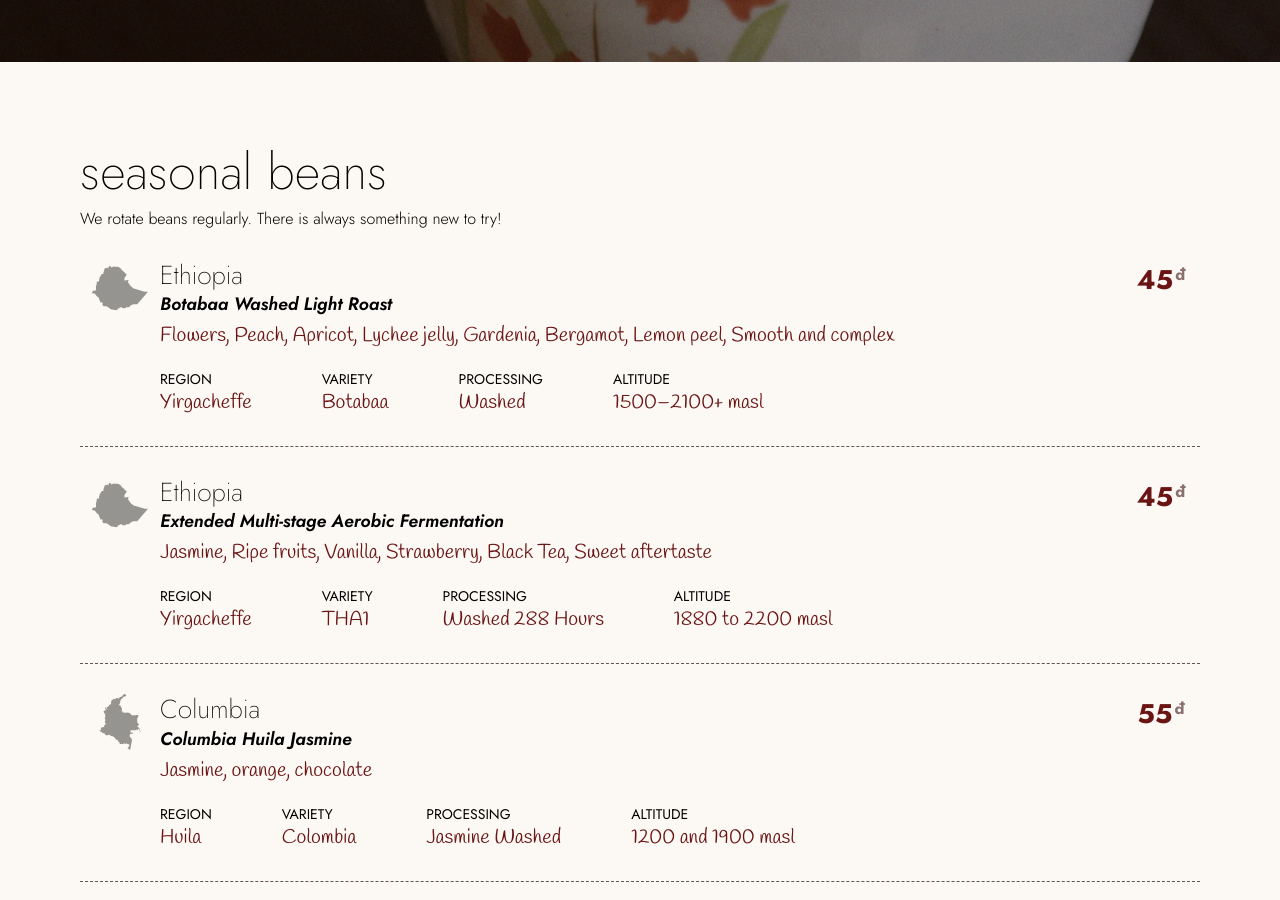
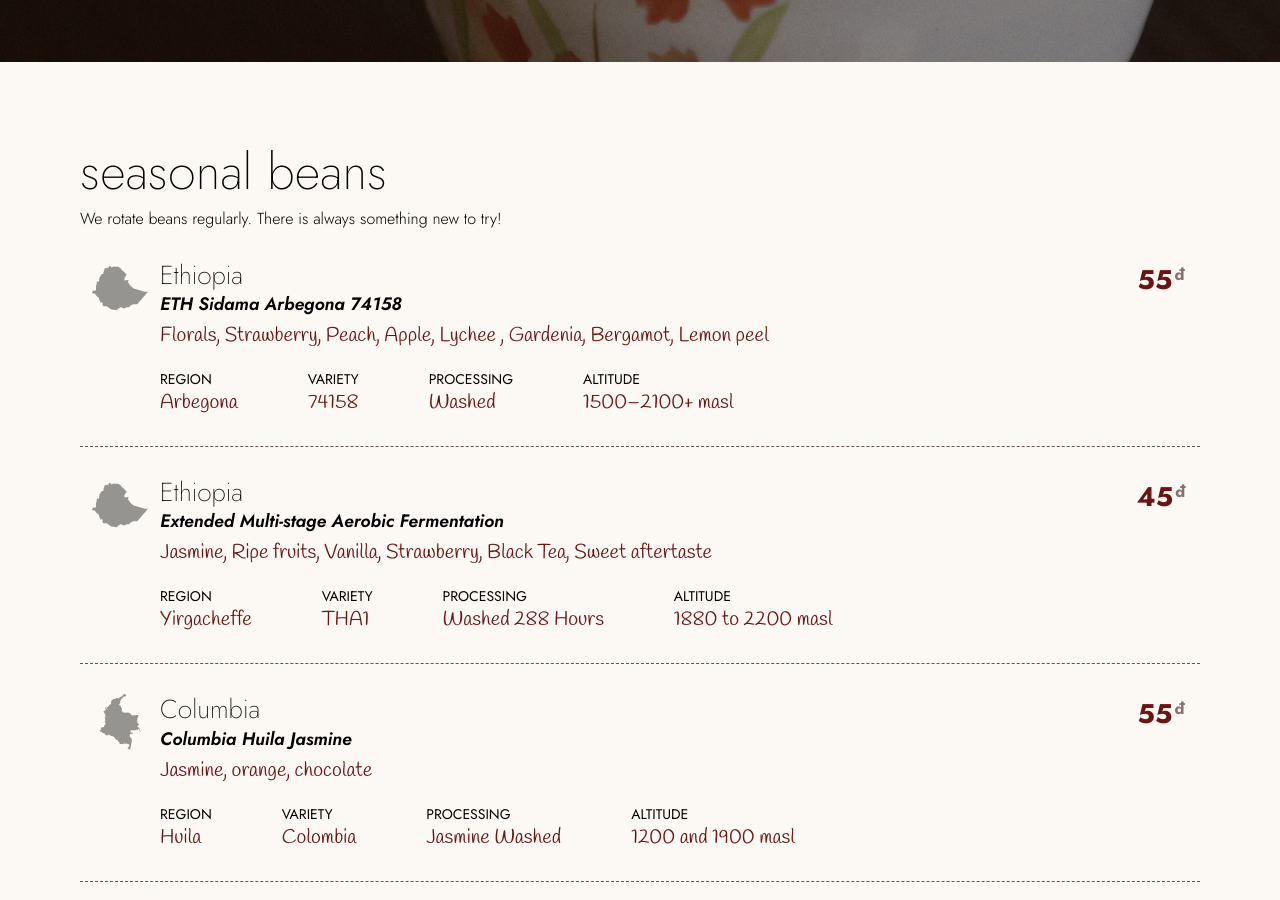
Before and after one commit to brewinghood/brewinghood.github.io, a Jekyll site: the page built from index.html, in a window 1280 px wide and 900 px high, scrolled down 738 px. Built offline with Jekyll 4.4.1, drawn with Linux system fonts in a browser that asks for light colours; nearby versions of some CDN libraries.

Commit message:
Update Beans “costa-rica”

```diff
--- a/_data/beans/costa-rica.yml
+++ b/_data/beans/costa-rica.yml
@@ -1,10 +1,10 @@
 order: 10
 country: africa/et
 country_name: Ethiopia
-title: Botabaa Washed Light Roast
-taste_notes: Flowers, Peach, Apricot, Lychee jelly, Gardenia, Bergamot, Lemon peel, Smooth and complex
-price: 45
-region: Yirgacheffe
-variety: Botabaa
+title: ETH Sidama Arbegona 74158
+taste_notes: Florals, Strawberry, Peach,  Apple, Lychee , Gardenia, Bergamot, Lemon peel
+price: 55
+region: Arbegona
+variety: '74158'
 processing: Washed
 altitude: 1500–2100+ masl
```
